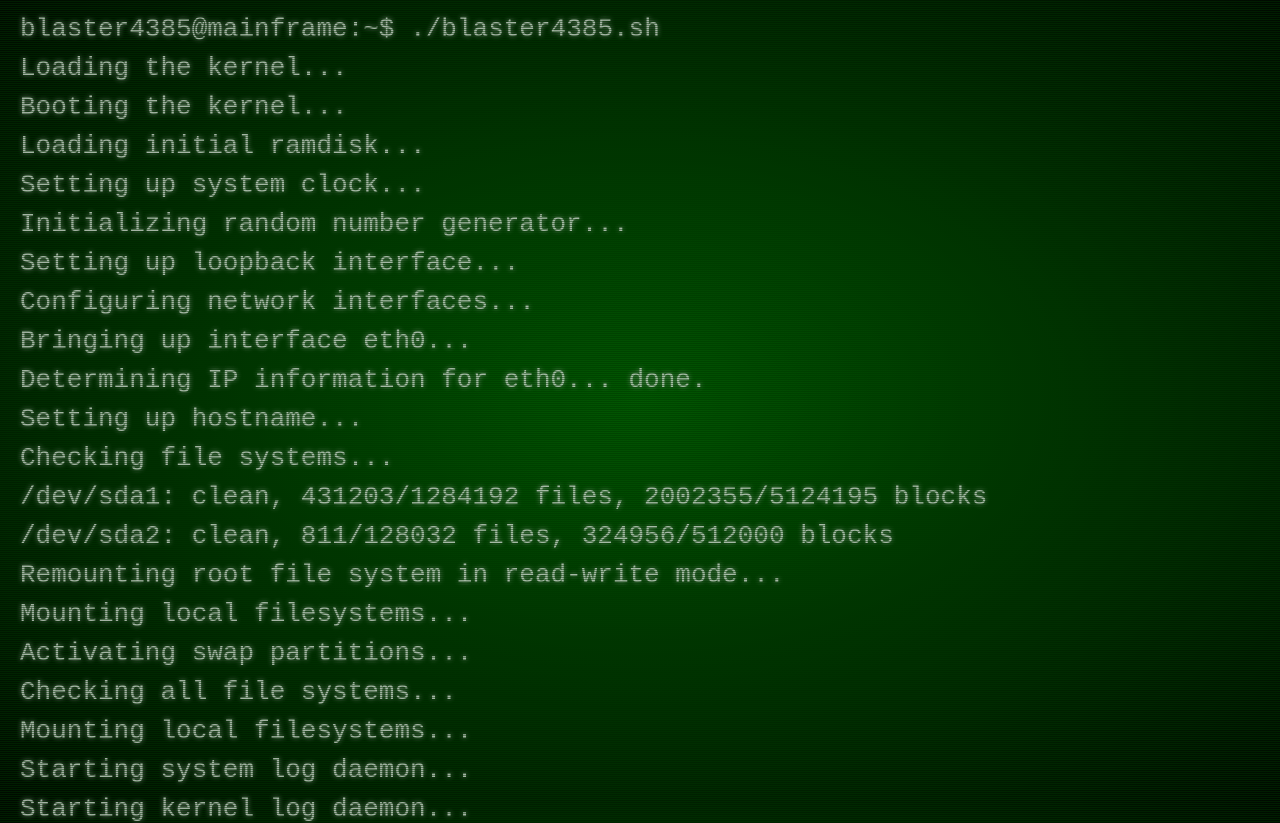
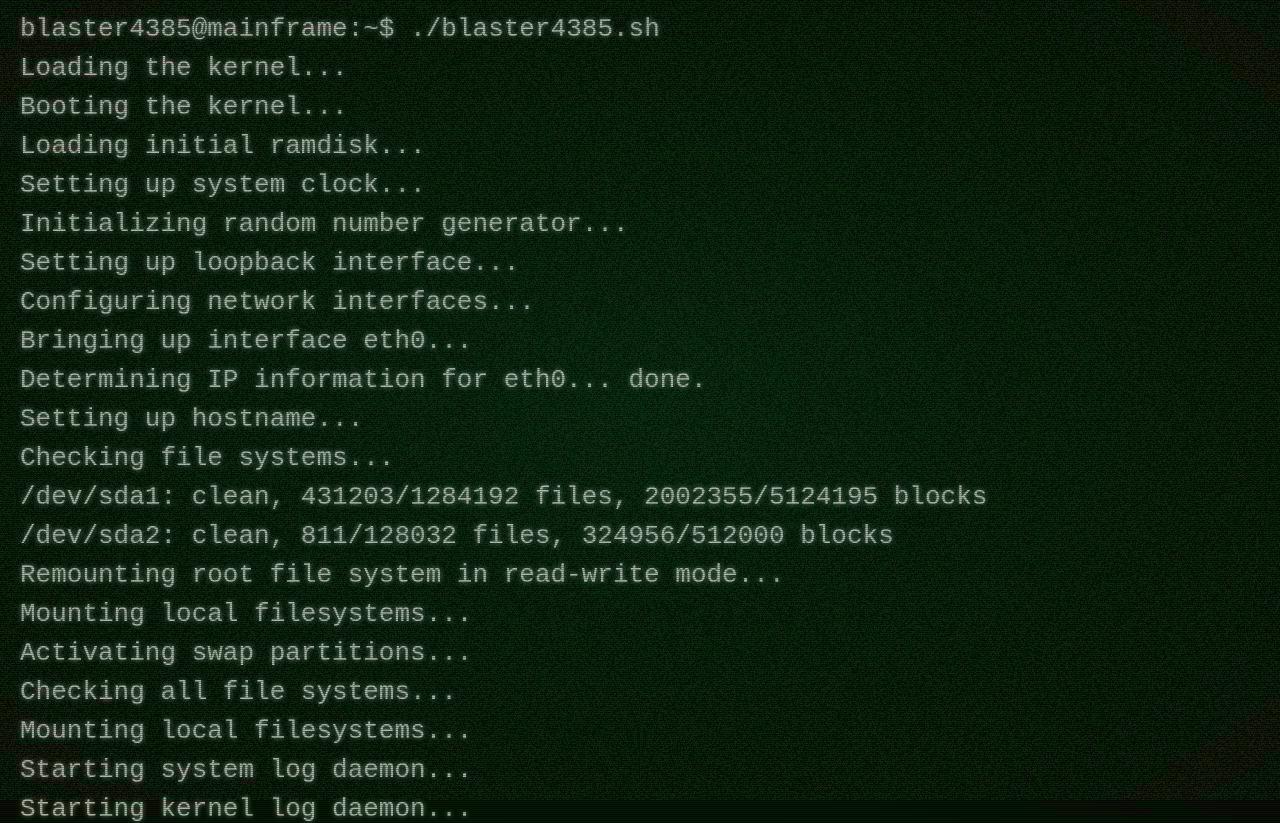
Before and after one commit to rohan09-raj/Blaster4385.github.io, a React (Vite) app: page / in a window 1280 px wide. Shown: the top 823 px of the page. Built offline with nearby package versions, Linux system fonts and the light colour scheme; grey boxes are pictures that could not be loaded.

Commit message:
Change splash screen colour and add flicker and noise effects

```diff
--- a/src/components/Splash/Splash.jsx
+++ b/src/components/Splash/Splash.jsx
@@ -74,22 +74,22 @@ const Splash = () => {
                                     window.scrollTo(0, document.body.scrollHeight);
                                     setTimeout(
                                         () => {
-                                            myRef1.current.style.minHeight='0px'
-                                            myRef1.current.style.background='transparent'
-                                            myRef1.current.style.borderRadius='16px'
-                                            myRef.current.style.opacity='0'
-                                            myRef1.current.style.backgroundImage='radial-gradient(white, transparent 180%)'
+                                            myRef1.current.style.minHeight = '0px'
+                                            myRef1.current.style.background = 'transparent'
+                                            myRef1.current.style.borderRadius = '16px'
+                                            myRef.current.style.opacity = '0'
+                                            myRef1.current.style.backgroundImage = 'radial-gradient(white, transparent 180%)'
                                             setTimeout(
                                                 () => {
-                                                    myRef1.current.style.transform='scaleY(0)'
+                                                    myRef1.current.style.transform = 'scaleY(0)'
+                                                    document.getElementsByClassName(styles.term__noise)[0].style.display = 'none'
                                                 }
                                                 , 200)
                                             setTimeout(
                                                 () => {
-                                                    myRef1.current.style.display='none'
+                                                    myRef1.current.style.display = 'none'
                                                 }
                                                 , 550)
-
                                         }
                                         , 2000)
                                 }
@@ -102,13 +102,15 @@ const Splash = () => {
                 , Math.floor(Math.random() * 220) + 50)
         }
         typing()
-
     }, [])
 
     return (
+        <>
             <div ref={myRef1} className={styles.term__container}>
                 <pre ref={myRef} className={styles.term}>blaster4385@mainframe:~$ </pre>
             </div>
+            <div className={styles.term__noise}></div>
+        </>
     )
 }
 
--- a/src/components/Splash/Splash.module.css
+++ b/src/components/Splash/Splash.module.css
@@ -11,7 +11,7 @@ pre {
   top: 0;
   left: 0;
   background: black;
-    background-image: radial-gradient(rgba(3, 126, 3, 0.75),black);
+  background-image: radial-gradient(rgba(3, 30, 17, 0.75), black);
   background-attachment: fixed;
   transition: all 0.3s ease-in-out;
 }
@@ -23,8 +23,45 @@ pre {
   left: 0;
   width: 100%;
   height: 100%;
-        background-image: linear-gradient(transparent,rgba(0, 54, 0, 0.75));
+  background-image: linear-gradient(transparent, rgba(0, 54, 0, 0.75));
   background-size: 2px 2px;
+  animation: flicker 0.1s infinite;
+}
+
+.term__noise {
+  position: fixed;
+  top: 0;
+  left: 0;
+  bottom: 0;
+  right: 0;
+  z-index: 2000;
+  opacity: 0.05;
+  pointer-events: none;
+  background:
+    repeating-radial-gradient(black 0 0.0001%, white 0 0.0002%) 50% 0/2500px 2500px,
+    repeating-conic-gradient(black 0 0.0001%, white 0 0.0002%) 50% 50%/2500px 2500px;
+  background-blend-mode: difference;
+  animation: noise .2s infinite alternate;
+}
+
+@keyframes noise {
+  100% {
+    background-position: 50% 0, 50% 60%;
+  }
+}
+
+@keyframes flicker {
+  0% {
+    opacity: 0.8;
+  }
+
+  50% {
+    opacity: 0.9;
+  }
+
+  100% {
+    opacity: 0.8;
+  }
 }
 
 .term {
@@ -49,15 +86,19 @@ pre {
   0% {
     opacity: 0;
   }
+
   40% {
     opacity: 0;
   }
+
   50% {
     opacity: 1;
   }
+
   90% {
     opacity: 1;
   }
+
   100% {
     opacity: 0;
   }
@@ -68,7 +109,13 @@ pre {
   .term__container {
     height: 100vh;
   }
+
   .term {
     font-size: 0.8rem;
   }
+
+  .term__noise {
+    background-size: 2px 2px;
+    height: 100vh;
   }
+}
```
Lines whose indentation alone changed are shown as unchanged.
